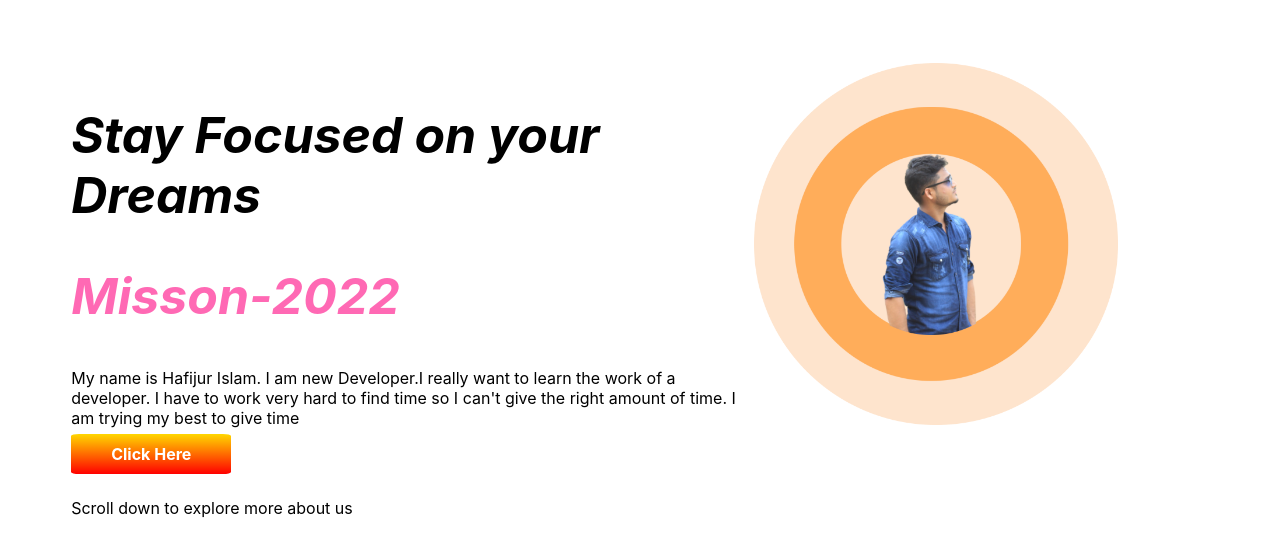
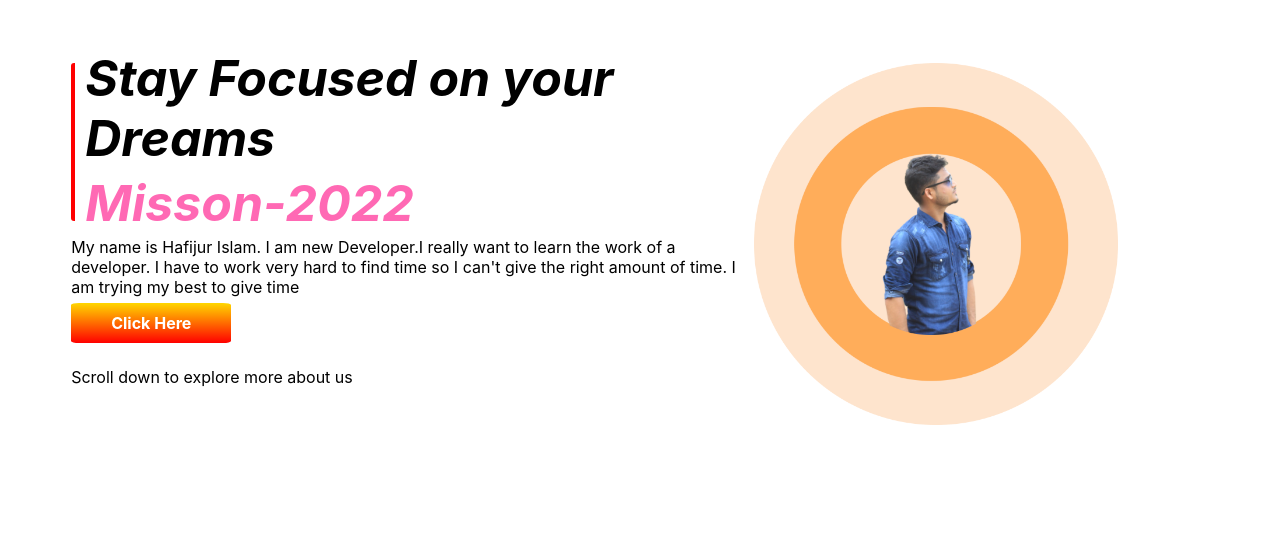
Before and after one commit to HafijurIslam/Assignment-test, a plain HTML site: page index.html in a window 1280 px wide. Drawn offline with Linux system fonts and the light colour scheme.

Commit message:
border-marzine

```diff
--- a/index.html
+++ b/index.html
@@ -16,8 +16,10 @@
   <body>
     <section class="bannerd">
       <div class="half-width">
-        <h1>Stay Focused on your Dreams</h1>
-        <h2>Misson-2022</h2>
+        <div class="border">
+          <h1>Stay Focused on your Dreams</h1>
+          <h2>Misson-2022</h2>
+        </div>
         <p>
           My name is Hafijur Islam. I am new Developer.I really want to learn
           the work of a developer. I have to work very hard to find time so I
--- a/style.css
+++ b/style.css
@@ -5,11 +5,21 @@ body {
 h1 {
   font-style: italic;
   font-size: 50px;
+  margin: -15px 0 0 0;
+  padding: 0%;
 }
 h2 {
   font-style: italic;
   color: hotpink;
   font-size: 50px;
+  margin: 5px 0 -12px 0;
+}
+.border {
+  border-left: 4px solid red;
+  padding-left: 10px;
+  border-radius: 3px;
+  display: flex;
+  flex-direction: column;
 }
 .bannerd {
   display: flex;
```
